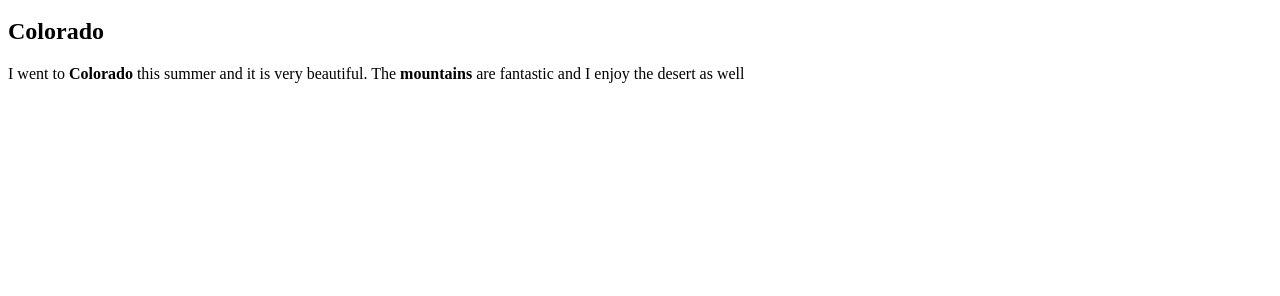
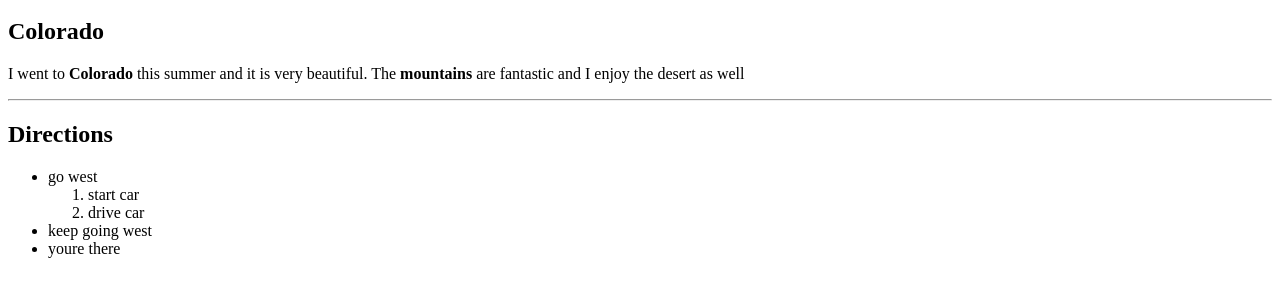
Before and after one commit to 44-563-WebApps-F21/webapps-f21-assignment-3-Aaron-Bopp, a plain HTML site: page index.html in a window 1280 px wide. Shown: the part 48-344 px from the top of the page. Drawn offline with Linux system fonts and the light colour scheme.

Commit message:
add directions

```diff
--- a/index.html
+++ b/index.html
@@ -6,5 +6,16 @@
         <h1>Aaron Bopp</h1>
         <h2>Colorado</h2>
         <p>I went to <b>Colorado</b> this summer and it is very beautiful. The <b>mountains</b> are fantastic and I enjoy the desert as well</p>
+        <hr>
+        <h2>Directions</h2>
+        <ul>
+            <li>go west</li>
+            <ol>
+                <li>start car</li>
+                <li>drive car</li>
+            </ol>
+            <li>keep going west</li>
+            <li>youre there</li>
+        </ul>
     </body>
 </html>
```
